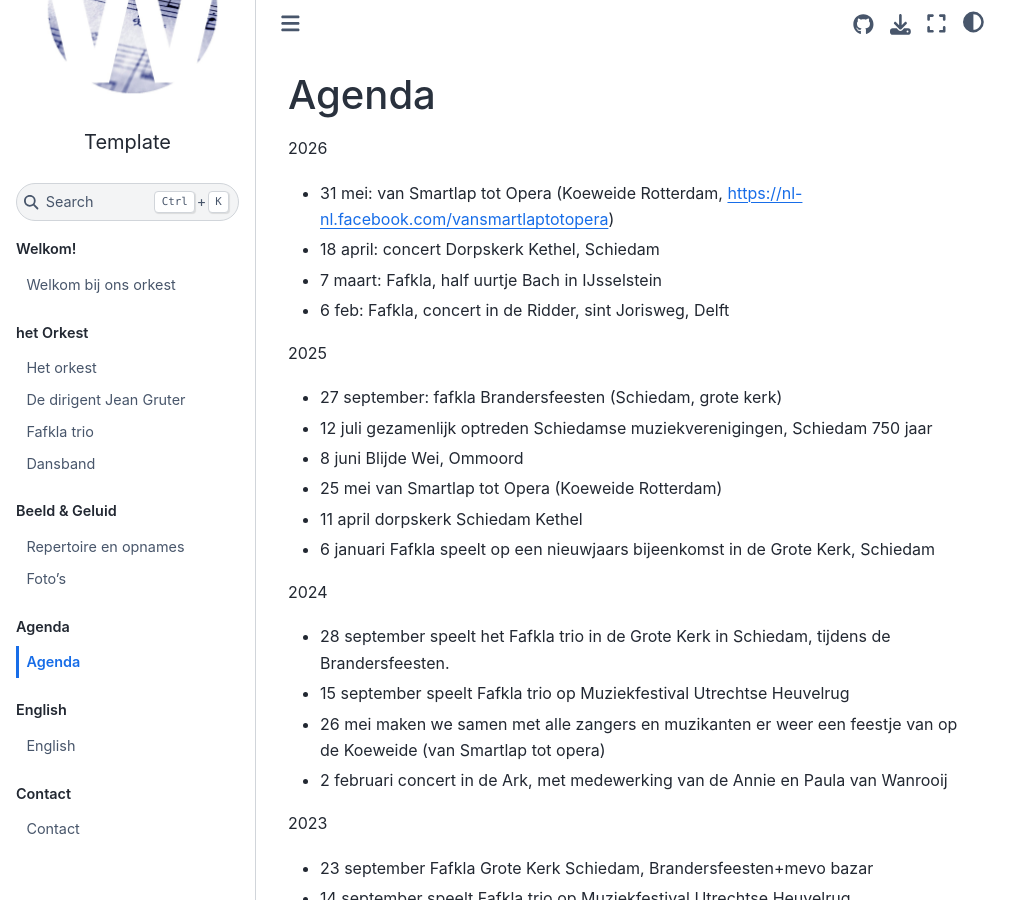
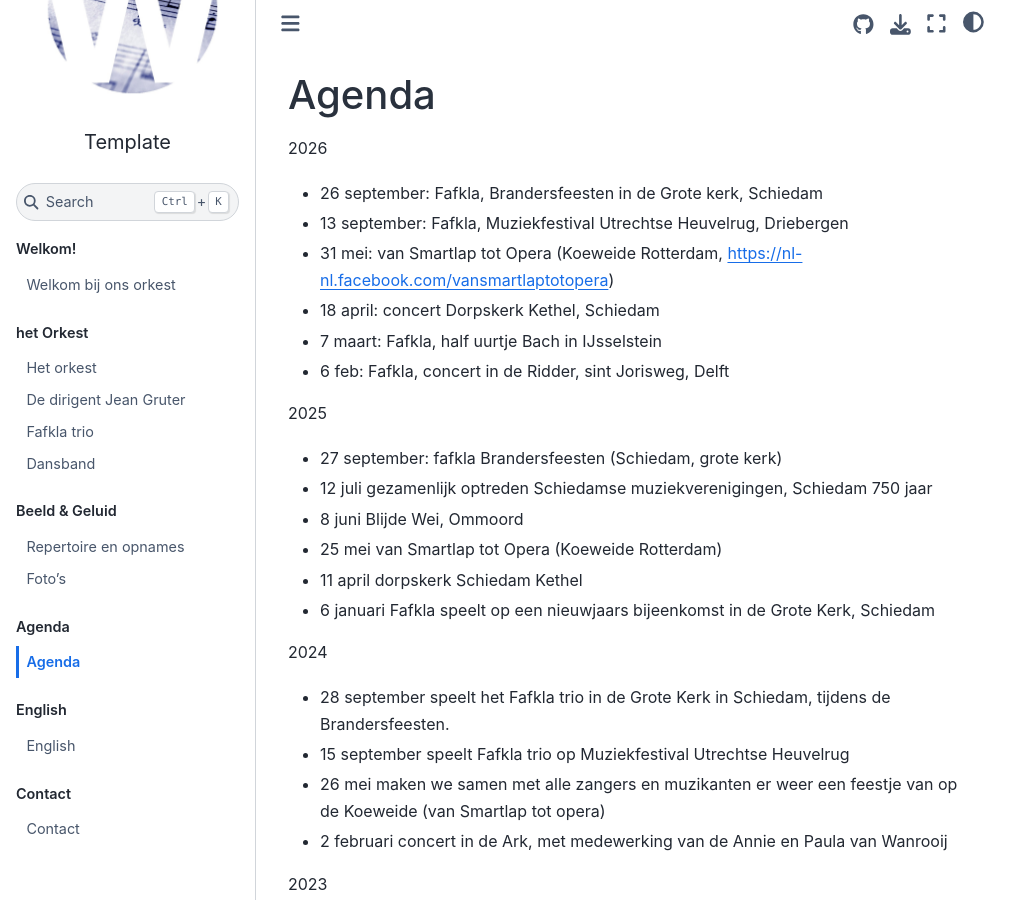
Before and after one commit to margreetdocter/ovwilton, a Jupyter Book: the page built from book/some_content/agenda.md, in a window 1280 px wide and 900 px high. Shown: the whole window, without its empty margins (0-1031 px from the left). Built offline with Jupyter Book 1.0.4 settings and Sphinx 7.4.7 and the Sphinx Book theme 1.1.4, drawn with Linux system fonts in a browser that asks for light colours; comment, search, counter and statistics services are not loaded.

Commit message:
Update agenda 2026

```diff
--- a/book/some_content/agenda.md
+++ b/book/some_content/agenda.md
@@ -1,7 +1,9 @@
 # Agenda
 
 2026
--	31 mei: van Smartlap tot Opera (Koeweide Rotterdam, https://nl-nl.facebook.com/vansmartlaptotopera)
+- 26 september: Fafkla, Brandersfeesten in de Grote kerk, Schiedam
+- 13 september: Fafkla, Muziekfestival Utrechtse Heuvelrug, Driebergen
+- 31 mei: van Smartlap tot Opera (Koeweide Rotterdam, https://nl-nl.facebook.com/vansmartlaptotopera)
 - 18 april: concert Dorpskerk Kethel, Schiedam
 - 7 maart: Fafkla, half uurtje Bach in IJsselstein
 -	6 feb: Fafkla, concert in de Ridder, sint Jorisweg, Delft
```
